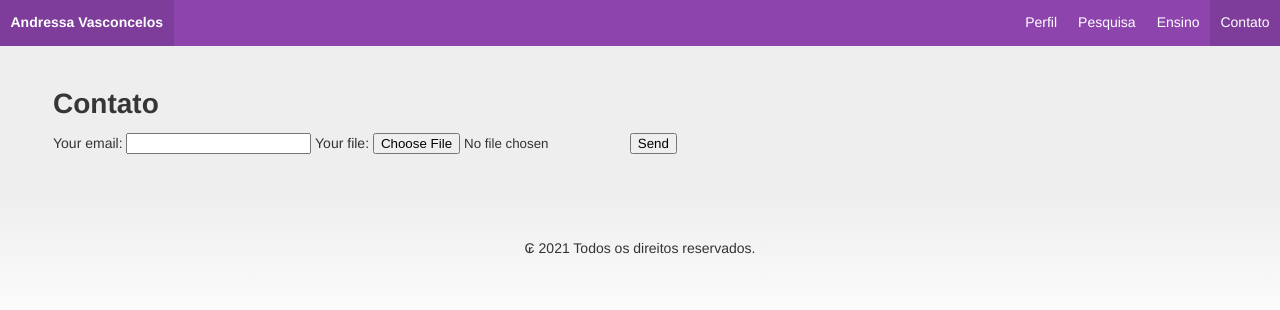
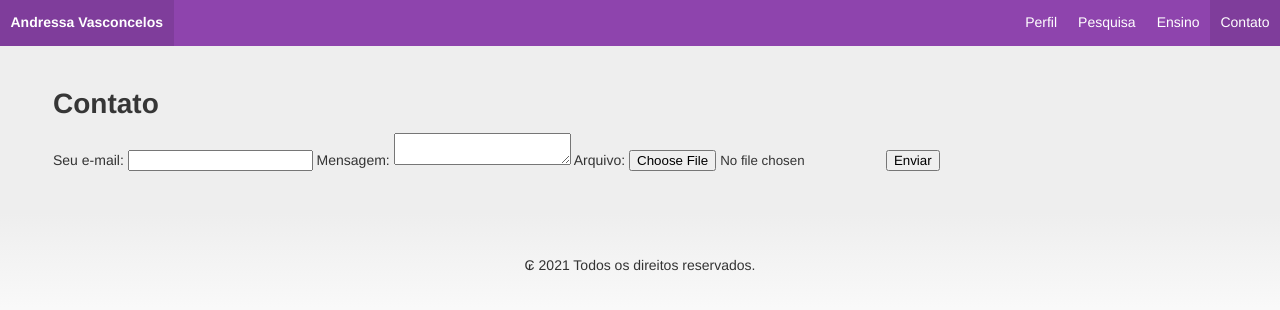
Before and after one commit to andressamielke/andressamielke.github.io, a Jekyll site: the page built from contato.md, in a window 1280 px wide. Shown: the top 310 px of the page. Built offline with Jekyll 4.4.1, drawn with Linux system fonts in a browser that asks for light colours; some web fonts are replaced.

Commit message:
Update contato.md

```diff
--- a/contato.md
+++ b/contato.md
@@ -15,13 +15,20 @@ layout: default
   enctype="multipart/form-data"
 >
   <label>
-    Your email:
+    Seu e-mail:
     <input type="email" name="_replyto">
   </label>
+
+   <label>
+      Mensagem:
+    <textarea name="message"></textarea>
+  </label>
+
+
   <label>
-    Your file:
+    Arquivo:
     <input type="file" name="upload">
   </label>
 
-  <button type="submit">Send</button>
+  <button type="submit">Enviar</button>
 </form>
```
